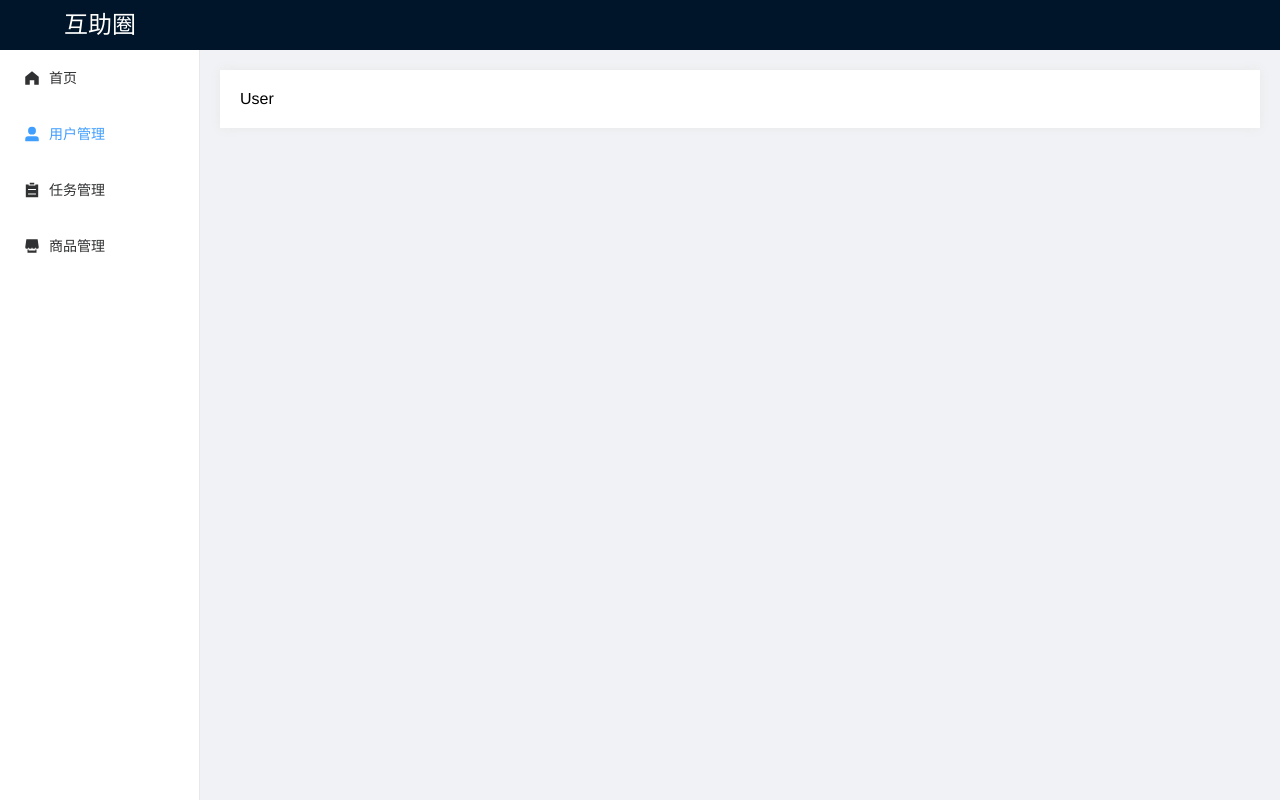
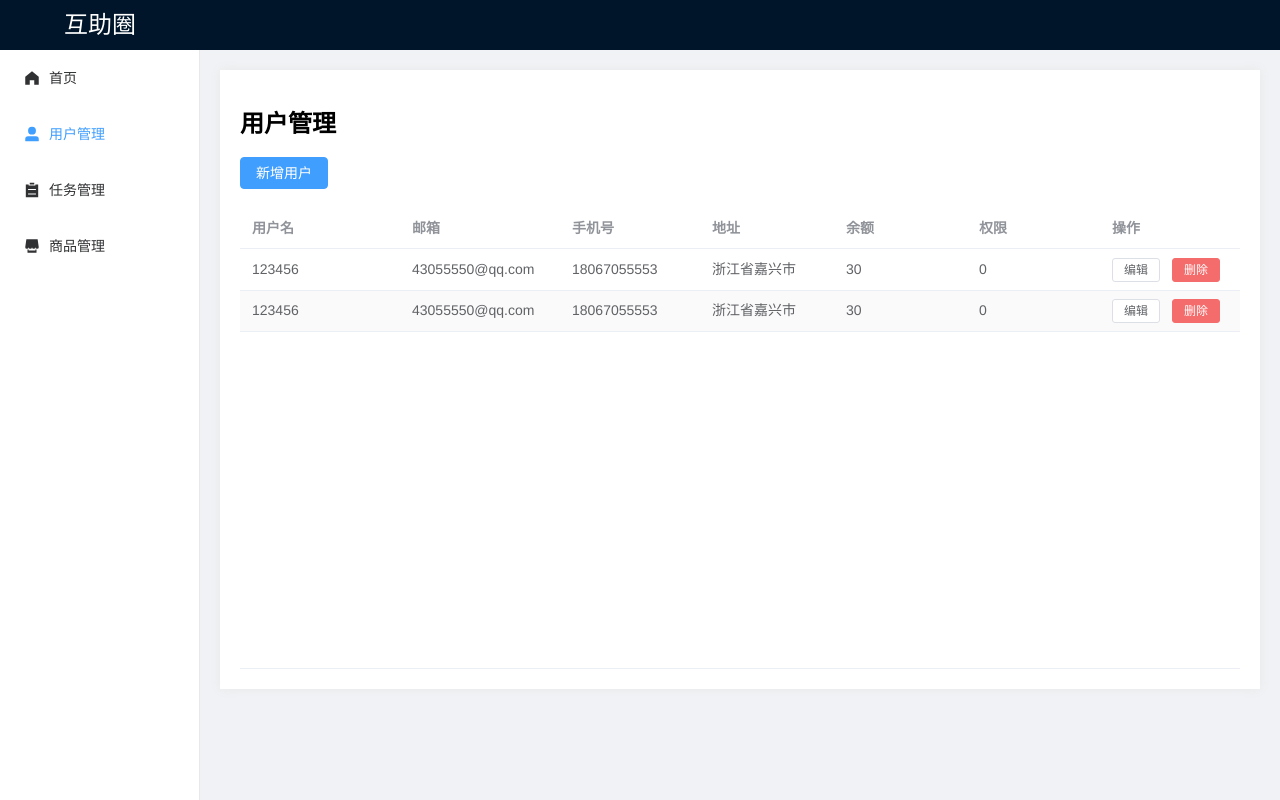
Before and after one commit to LBVIIC/mutual-aid-zone-admin, a Vue app: page /#/admin in a window 1280 px wide. Both pictures are taken after a click on the item "用户管理". Built offline with nearby package versions, Linux system fonts and the light colour scheme.

Commit message:
feat: 用户管理页面布局

```diff
--- a/src/components/Header.vue
+++ b/src/components/Header.vue
@@ -12,6 +12,7 @@
 .header {
   background-color: #001529;
   position: fixed;
+  z-index: 999;
   top: 0;
   left: 0;
   right: 0;
--- a/src/components/Sidebar.vue
+++ b/src/components/Sidebar.vue
@@ -50,6 +50,7 @@ const handleRouterLink = (index: number) => {
 <style lang="less" scoped>
 .el-aside {
   position: fixed;
+  z-index: 999;
   top: 50px;
   left: 0;
   bottom: 0;
--- a/src/router.ts
+++ b/src/router.ts
@@ -1,6 +1,10 @@
 import { createRouter, createWebHashHistory } from 'vue-router';
 
 const routes = [
+  {
+    path: '',
+    redirect: '/admin',
+  },
   {
     path: '/admin/login',
     name: 'Login',
--- a/src/views/UserView.vue
+++ b/src/views/UserView.vue
@@ -1,11 +1,62 @@
 <template>
-  User
+  <h2>用户管理</h2>
+  <el-button type="primary">新增用户</el-button>
+  <el-table :data="userList" stripe height="460" style="width: 100%" class="table">
+    <el-table-column prop="username" label="用户名" width="160" fixed="left" />
+    <el-table-column prop="email" label="邮箱" width="160" />
+    <el-table-column prop="phone" label="手机号" width="140" />
+    <el-table-column prop="address" label="地址" />
+    <el-table-column prop="balance" label="余额" />
+    <el-table-column prop="role" label="权限" />
+    <el-table-column label="操作" width="140" fixed="right">
+      <template #default="scope">
+        <el-button size="small" @click="handleEdit(scope.row)">编辑</el-button>
+        <el-button size="small" type="danger" @click="handleDelete(scope.row)">删除</el-button>
+      </template>
+    </el-table-column>
+  </el-table>
 </template>
 
 <script lang="ts" setup>
+const userList = [
+  {
+    _id: '6281f546321e768efb7b8ae4',
+    username: '123456',
+    password: 'a8fafeab06db8996201cd578b21f9ea9',
+    email: '43055550@qq.com',
+    phone: '18067055553',
+    address: '浙江省嘉兴市',
+    balance: 30,
+    role: '0',
+    avatar: '/images/upload_50d534f14ac4656499c6d5f65adf1409.jpg',
+    createdAt: '2022-05-16T06:55:02.149Z',
+    updatedAt: '2022-06-01T04:52:57.52Z'
+  },
+  {
+    _id: '6281f546321e768efb7b8ae4',
+    username: '123456',
+    password: 'a8fafeab06db8996201cd578b21f9ea9',
+    email: '43055550@qq.com',
+    phone: '18067055553',
+    address: '浙江省嘉兴市',
+    balance: 30,
+    role: '0',
+    avatar: '/images/upload_50d534f14ac4656499c6d5f65adf1409.jpg',
+    createdAt: '2022-05-16T06:55:02.149Z',
+    updatedAt: '2022-06-01T04:52:57.52Z'
+  }
+];
 
+const handleEdit = (row: any) => {
+  console.log(row);
+};
+const handleDelete = (row: any) => {
+  console.log(row);
+};
 </script>
 
 <style lang="less" scoped>
-
+.table {
+  margin-top: 20px;
+}
 </style>
```
